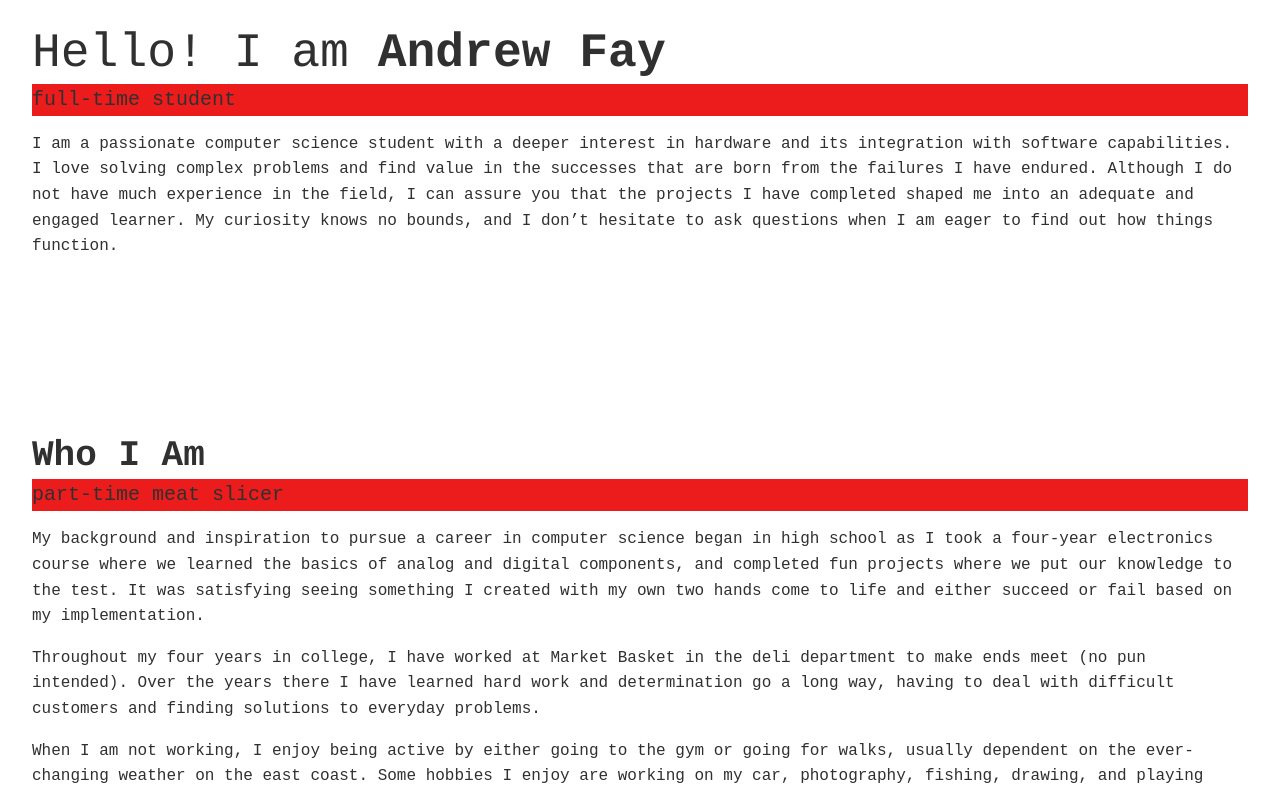
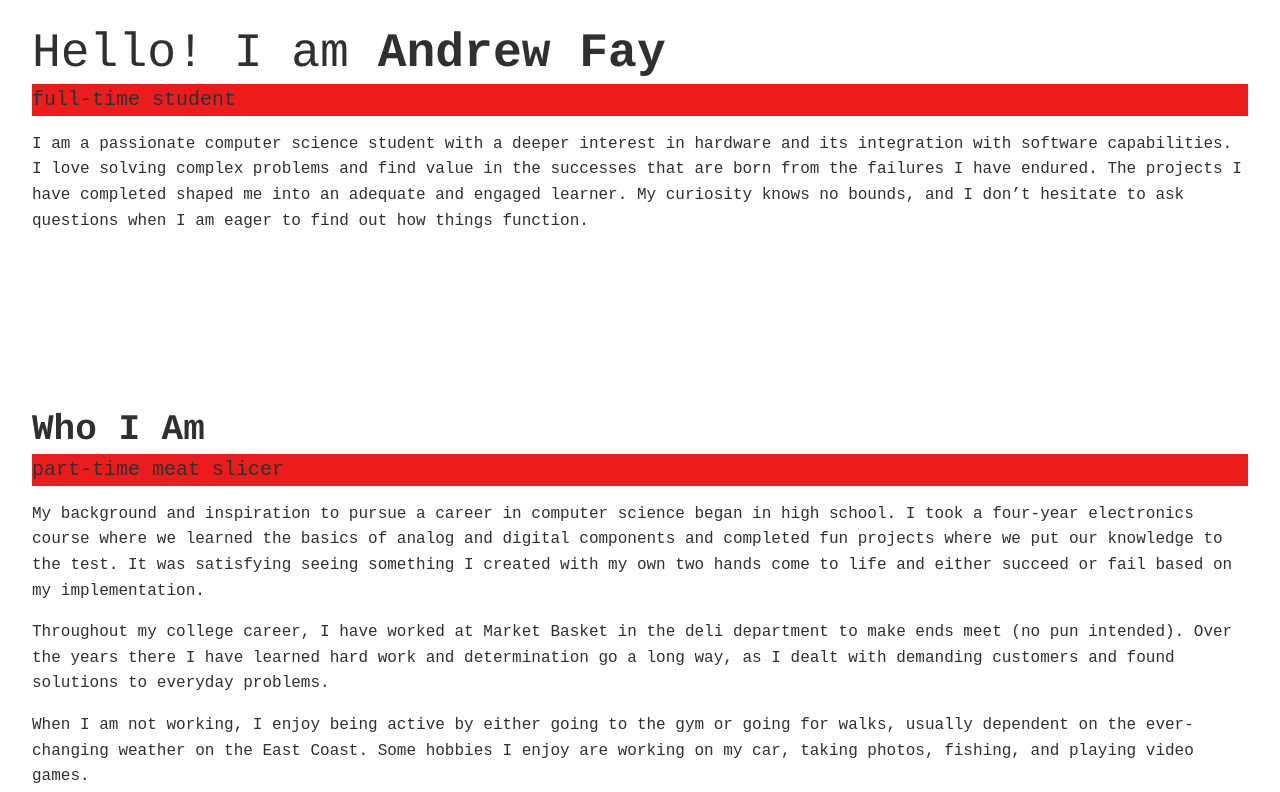
Before and after one commit to 19fay99/Professional_Portfolio_Website, a plain HTML site: page index.html in a window 1280 px wide. Shown: the part 153-945 px from the top of the page. Drawn offline with Linux system fonts and the light colour scheme.

Commit message:
Grammar corrections
Fixed and improved some wordy sentences.

```diff
--- a/index.html
+++ b/index.html
@@ -32,10 +32,7 @@
             Hello! I am <strong>Andrew Fay</strong>
         </h1>
         <p class="sectionSubtitle sectionSubtitleIntro">full-time student</p>
-        <p class = "para1">I am a passionate computer science student with a deeper interest in hardware and its integration with software capabilities.
-            I love solving complex problems and find value in the successes that are born from the failures I have endured.
-            Although I do not have much experience in the field, I can assure you that the projects I have completed shaped me into an adequate and engaged learner.
-            My curiosity knows no bounds, and I don’t hesitate to ask questions when I am eager to find out how things function.</p>
+        <p class = "para1"> I am a passionate computer science student with a deeper interest in hardware and its integration with software capabilities. I love solving complex problems and find value in the successes that are born from the failures I have endured. The projects I have completed shaped me into an adequate and engaged learner. My curiosity knows no bounds, and I don’t hesitate to ask questions when I am eager to find out how things function.</p>
     </section>
     <!--About Me-->
     <section class = "aboutMe" id="about">
@@ -43,15 +40,11 @@
         <p class = "sectionSubtitle sectionSubtitleAbout">part-time meat slicer</p>
 
         <div class="aboutMeBody">
-            <p class = "para2"> My background and inspiration to pursue a career in computer science began in high school as I took a four-year electronics course where we learned the basics of analog and digital components,
-                and completed fun projects where we put our knowledge to the test.
-                It was satisfying seeing something I created with my own two hands come to life and either succeed or fail based on my implementation.
+            <p class = "para2"> My background and inspiration to pursue a career in computer science began in high school. I took a four-year electronics course where we learned the basics of analog and digital components and completed fun projects where we put our knowledge to the test. It was satisfying seeing something I created with my own two hands come to life and either succeed or fail based on my implementation.
             </p>
-            <p class = "para3"> Throughout my four years in college, I have worked at Market Basket in the deli department to make ends meet (no pun intended).
-                Over the years there I have learned hard work and determination go a long way, having to deal with difficult customers and finding solutions to everyday problems.
+            <p class = "para3"> Throughout my college career, I have worked at Market Basket in the deli department to make ends meet (no pun intended). Over the years there I have learned hard work and determination go a long way, as I dealt with demanding customers and found solutions to everyday problems.
             </p>
-            <p class = "para4"> When I am not working, I enjoy being active by either going to the gym or going for walks, usually dependent on the ever-changing weather on the east coast.
-                Some hobbies I enjoy are working on my car, photography, fishing, drawing, and playing video games.
+            <p class = "para4"> When I am not working, I enjoy being active by either going to the gym or going for walks, usually dependent on the ever-changing weather on the East Coast. Some hobbies I enjoy are working on my car, taking photos, fishing, and playing video games.
             </p>
         </div>
      <img src="img/Scion.jpg" alt="Andrew's car" id="car">
```
Also changed, not shown: experiences.html (+4 -5 lines).
